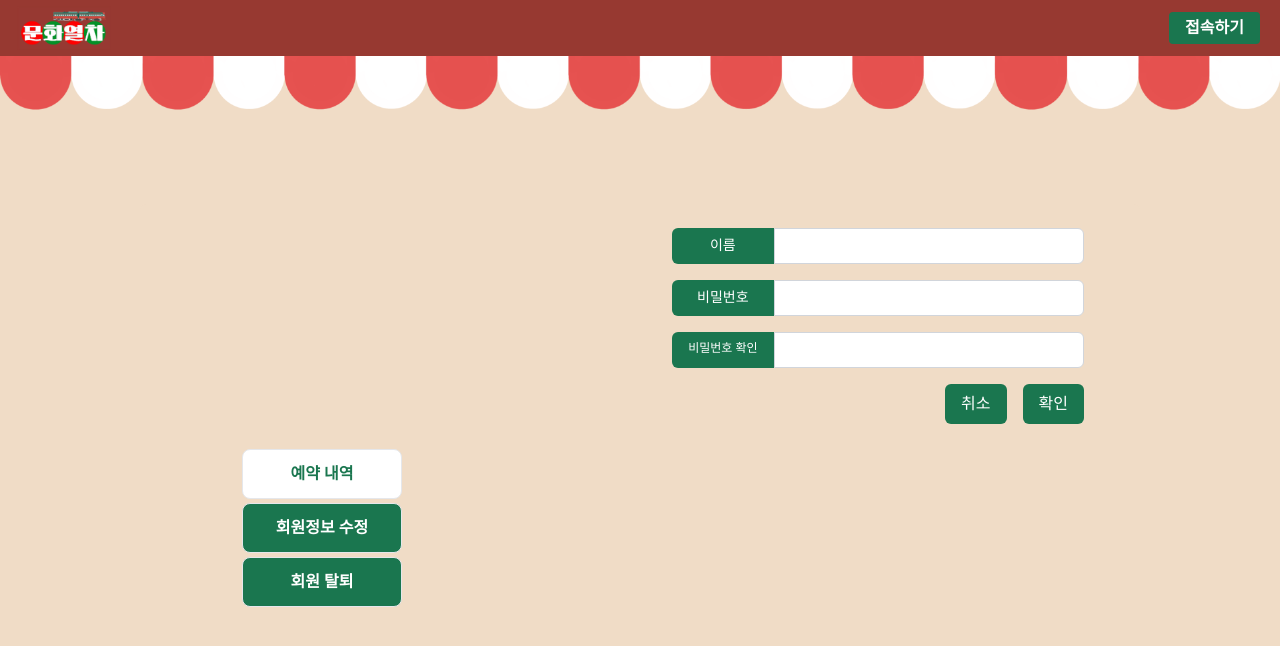
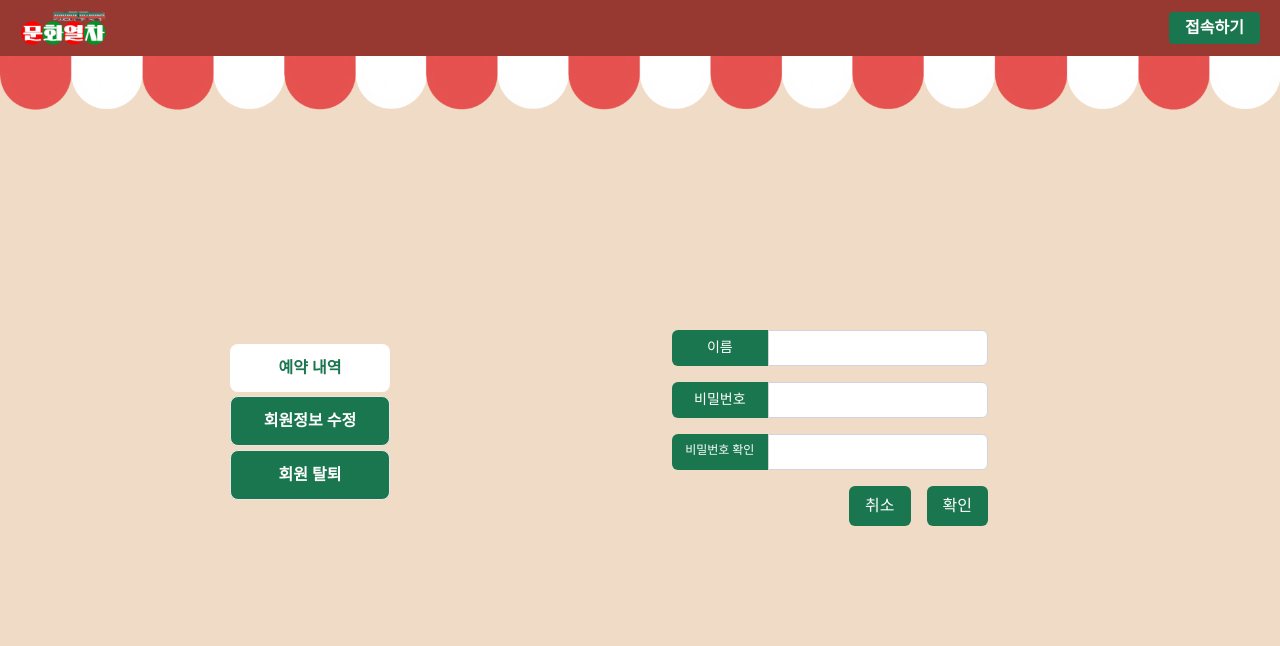
Before and after one commit to 2hanbyeol1/munhwa-yeolcha, a Next.js app: page /mypage/edit in a window 1280 px wide. Shown: the top 646 px of the page. Built offline with nearby package versions, Linux system fonts and the light colour scheme; a web font is replaced by a local one.

Commit message:
Feat: 마이페이지 UI 수정 완료

```diff
--- a/src/app/(provider)/mypage/edit/page.tsx
+++ b/src/app/(provider)/mypage/edit/page.tsx
@@ -1,15 +1,10 @@
+import EditProfileForm from "@/components/EditProfileForm";
 import React from "react";
-import Link from "next/link";
-import EditProfileForm from "@/components/EditProfileForm";
-import TicketList from "@/components/TicketList";
 
 const Edit = () => {
   return (
-    <div className="min-h-screen flex  items-center bg-beige">
-      <div className="bg-beige p-6 rounded-md w-full flex">
-        <TicketList />
-        <EditProfileForm />
-      </div>
+    <div className="flex items-center h-[612px] w-[100%]">
+      <EditProfileForm />
     </div>
   );
 };
--- /dev/null
+++ b/src/app/(provider)/mypage/layout.tsx
@@ -0,0 +1,18 @@
+import TicketList from "@/components/TicketList";
+
+interface LayoutType {
+  children: React.ReactNode;
+}
+
+const Layout = ({ children }: LayoutType) => {
+  return (
+    <div className="flex justify-center items-center h-[600px] w-[100%]">
+      <div className="grid grid-cols-2">
+        <TicketList />
+        <div className="w-[600px]">{children}</div>
+      </div>
+    </div>
+  );
+};
+
+export default Layout;
--- a/src/app/(provider)/mypage/ticket/page.tsx
+++ b/src/app/(provider)/mypage/ticket/page.tsx
@@ -1,16 +1,11 @@
 import TicketList from "@/components/TicketList";
 import Image from "next/image";
-import Link from "next/link";
 import React from "react";
 
 const MyTicketingListPage = () => {
   return (
     <>
-      <div className="flex justify-center items-center h-[600px] w-[100%]">
-        <div className="grid grid-cols-2">
-          <TicketList />
       {/* 여기 위에는 버튼 밑에는 전체 예약 내역*/}
-          <div className="w-[600px]">
       <span>
         <div className="flex justify-between gap-5 pt-[10px] pb-[10px]">
           <span className="flex justify-center items-center w-[200px] h-[50px] rounded-lg font-bold text-green text-[30px]">
@@ -77,9 +72,6 @@ const MyTicketingListPage = () => {
           </div>
         </div>
       </div>
-          </div>
-        </div>
-      </div>
     </>
   );
 };
--- a/src/components/EditProfileForm.tsx
+++ b/src/components/EditProfileForm.tsx
@@ -1,4 +1,5 @@
 import React, { useState, useEffect } from "react";
+import TicketList from "./TicketList";
 // import { fetchUserProfile, updateUserProfile } from "";
 
 // interface ProfileFormProps {
@@ -29,7 +30,6 @@ const EditProfileForm: React.FC = () => {
   //   const { name, value } = e.target;
   //   setProfile((prevProfile) => ({ ...prevProfile, [name]: value }));
   // };
-
   // const handleSubmit = async (e: React.FormEvent) => {
   //   e.preventDefault();
   //   try {
@@ -44,8 +44,7 @@ const EditProfileForm: React.FC = () => {
   // if (error) return <p>{error}</p>;
 
   return (
-    <div className="flex w-full">
-      <form className="ml-8 mr-8 space-y-4 w-full">
+    <form className="ml-8 mr-8 space-y-4">
       <div className="flex">
         <label className="bg-green text-white text-center text-sm py-2 px-3 w-32 h-9 rounded-l-md">이름</label>
         <input
@@ -63,9 +62,7 @@ const EditProfileForm: React.FC = () => {
         />
       </div>
       <div className="flex">
-          <label className="bg-green text-white text-center text-xs py-2 px-3 w-32 h-9 rounded-l-md">
-            비밀번호 확인
-          </label>
+        <label className="bg-green text-white text-center text-xs py-2 px-3 w-32 h-9 rounded-l-md">비밀번호 확인</label>
         <input
           type="password"
           name="confirmPassword"
@@ -81,7 +78,6 @@ const EditProfileForm: React.FC = () => {
         </button>
       </div>
     </form>
-    </div>
   );
 };
 
--- a/src/components/TicketList.tsx
+++ b/src/components/TicketList.tsx
@@ -6,12 +6,18 @@ const TicketList = () => {
     <>
       <div className="flex justify-center items-center h-[600px] w-[100%]">
         <div className="grid grid-cols-2">
-          <div className="flex flex-col justify-center items-center">
-            <Link href={"/mypage/ticket"}>
-              <button className="border bg-[white] p-3 rounded-lg w-40 mb-1 font-bold text-green">예약 내역</button>
+          <div className="flex flex-col justify-center">
+            <Link
+              href={"/mypage/ticket"}
+              className=" bg-[white] p-3 rounded-lg w-40 mb-1 font-bold text-green text-center"
+            >
+              예약 내역
             </Link>
-            <Link href={"/mypage/edit"}>
-              <button className="border bg-green p-3 rounded-lg w-40 mb-1 font-bold text-[white]">회원정보 수정</button>
+            <Link
+              href={"/mypage/edit"}
+              className="border bg-green p-3 rounded-lg w-40 mb-1 font-bold text-[white] text-center"
+            >
+              회원정보 수정
             </Link>
             <button className="border bg-green p-3 rounded-lg w-40 font-bold text-[white]">회원 탈퇴</button>
           </div>
```
Lines whose indentation alone changed are shown as unchanged.
